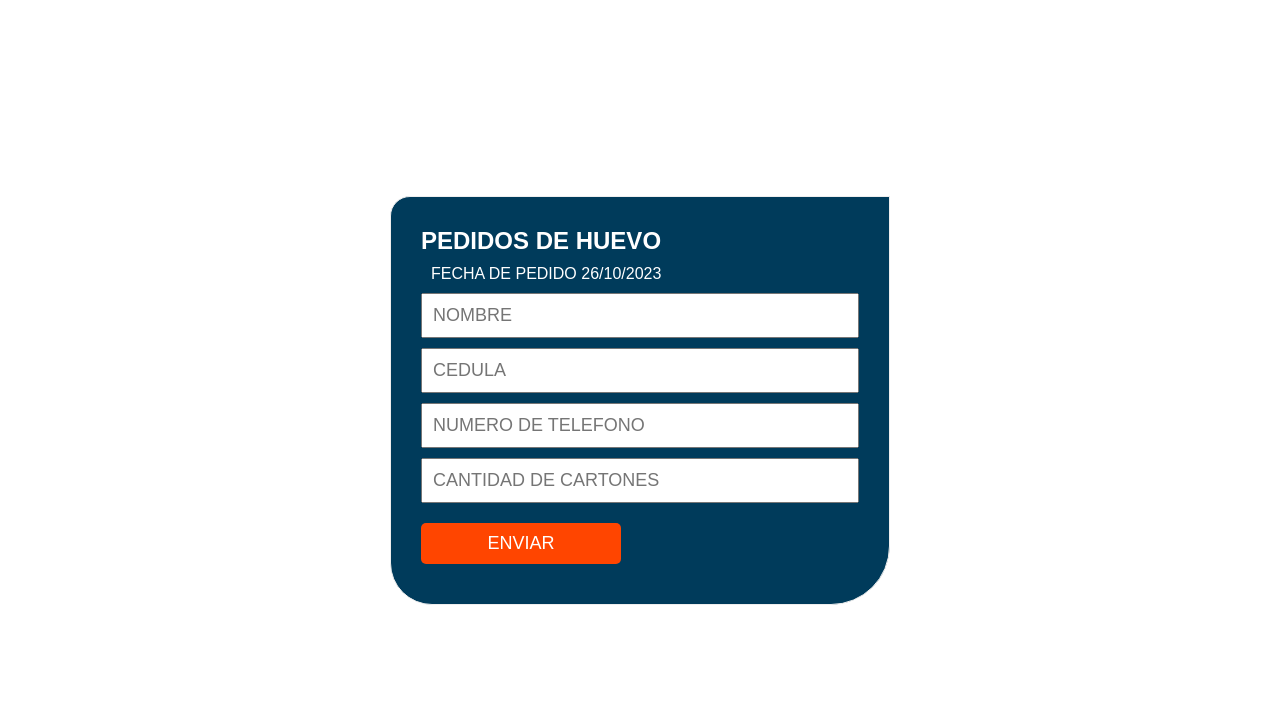
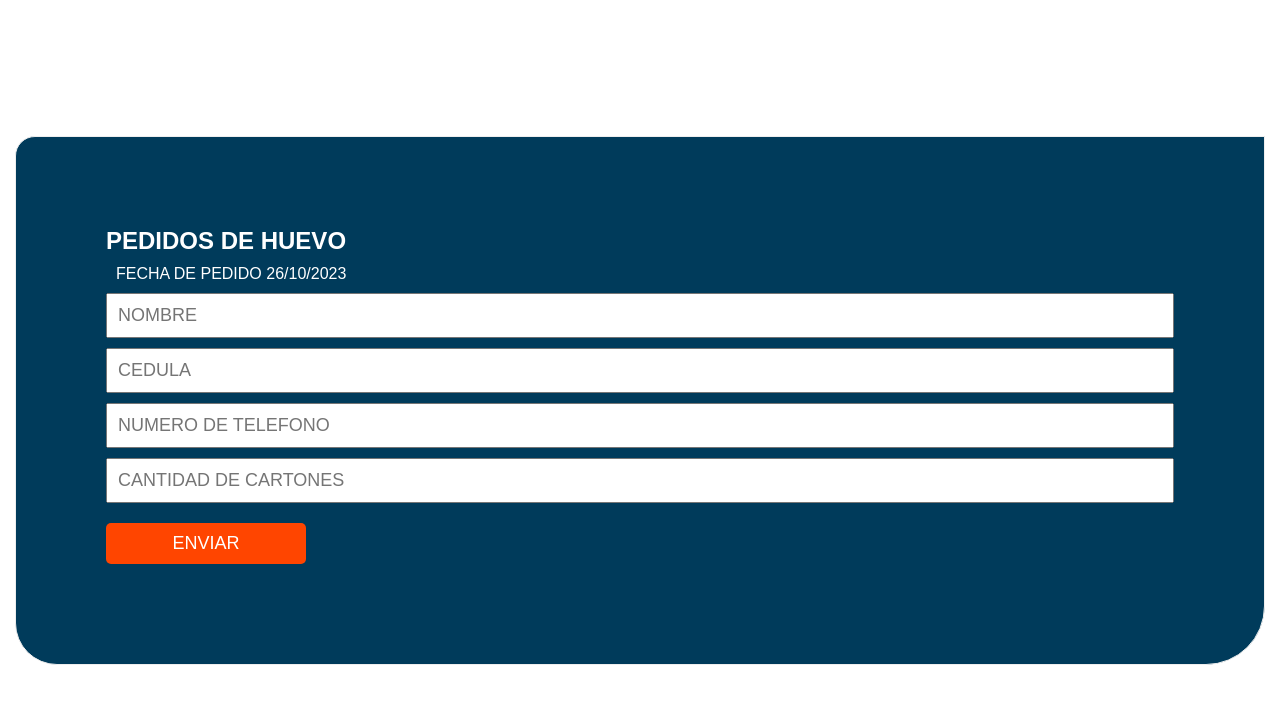
Before and after one commit to ANDRES19771/ANDRES19771, a plain HTML site: page index.html in a window 1280 px wide. Drawn offline with Linux system fonts and the light colour scheme.

Commit message:
Update Google Sheet.css
cambio de tamaño

```diff
--- a/Google Sheet.css
+++ b/Google Sheet.css
@@ -12,8 +12,8 @@ body{
 	justify-content: center;
 }
 .container{
-	width: 500px;
-	padding: 30px;
+	width: 1500px;
+	padding: 90px;
 	border: 1px solid #eeeeee;
 	border-radius: 10px;
 	background-color: #003b5b;
```
